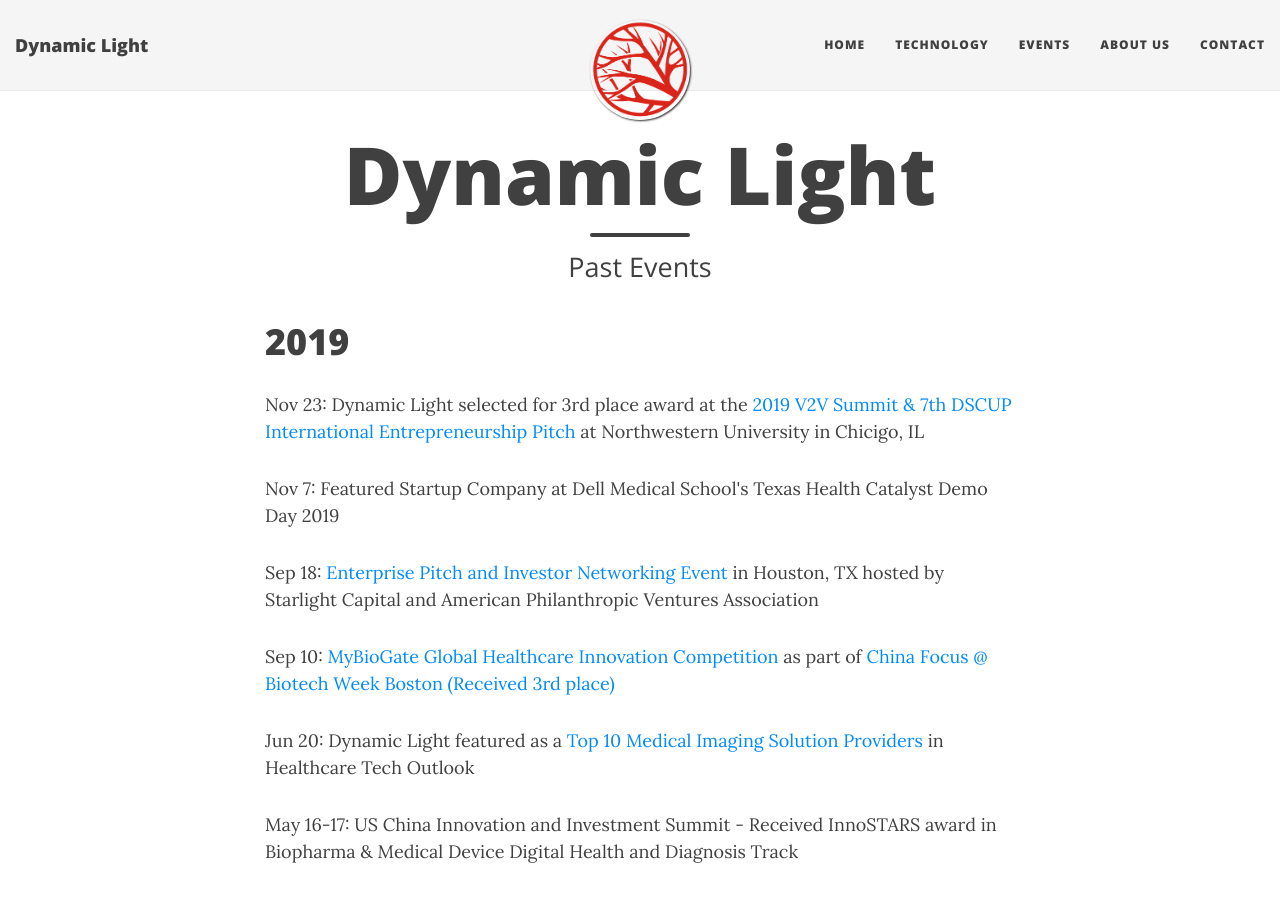
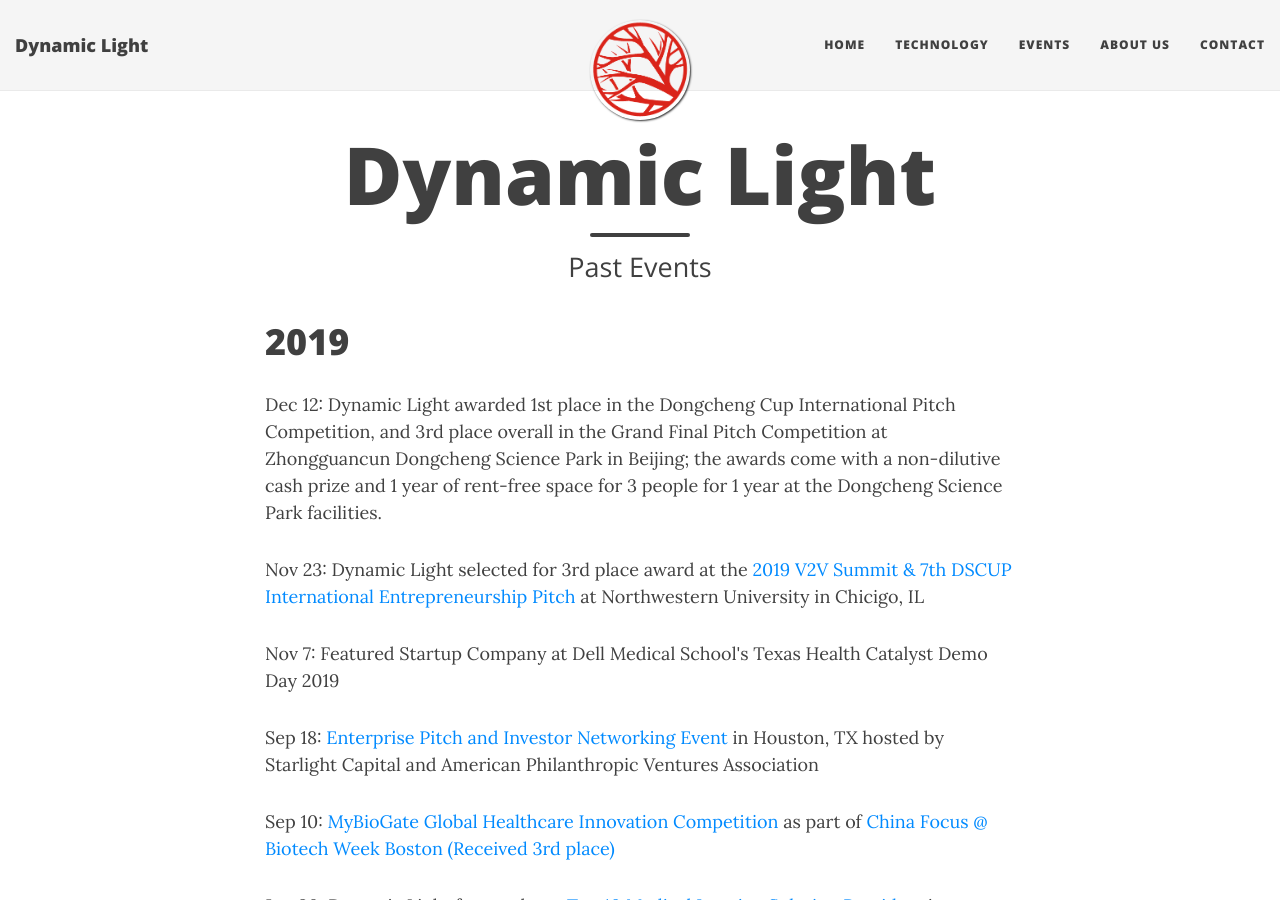
Before and after one commit to Dynamic-Light/millerd8.github.io, a Jekyll site: the page built from events.md, in a window 1280 px wide and 900 px high. Built offline with Jekyll 4.4.1, drawn with Linux system fonts in a browser that asks for light colours; nearby versions of some CDN libraries.

Commit message:
Update events.md

```diff
--- a/events.md
+++ b/events.md
@@ -8,7 +8,7 @@
 <h1> 2019 </h1>
 <md-list-item class="md-3-line">
   <div class="md-list-item-text" layout="column">
-        <p>  </p>
+        <p> Dec 12:  Dynamic Light awarded 1st place in the Dongcheng Cup International Pitch Competition, and 3rd place overall in the Grand Final Pitch Competition at Zhongguancun Dongcheng Science Park in Beijing; the awards come with a non-dilutive cash prize and 1 year of rent-free space for 3 people for 1 year at the Dongcheng Science Park facilities. </p>
         <p> Nov 23: Dynamic Light selected for 3rd place award at the <a href="https://v2v-inno.com/"> 2019 V2V Summit & 7th DSCUP International Entrepreneurship Pitch </a> at Northwestern University in Chicigo, IL </p>
         <p> Nov 7: Featured Startup Company at Dell Medical School's Texas Health Catalyst Demo Day 2019 </p>
         <p> Sep 18: <a href="http://americanphilanthropicventures.org/2019/07/apva-houston-investor-networking-event-september-18/"> Enterprise Pitch and Investor Networking Event </a> in Houston, TX hosted by Starlight Capital and American Philanthropic Ventures Association </p>
```
